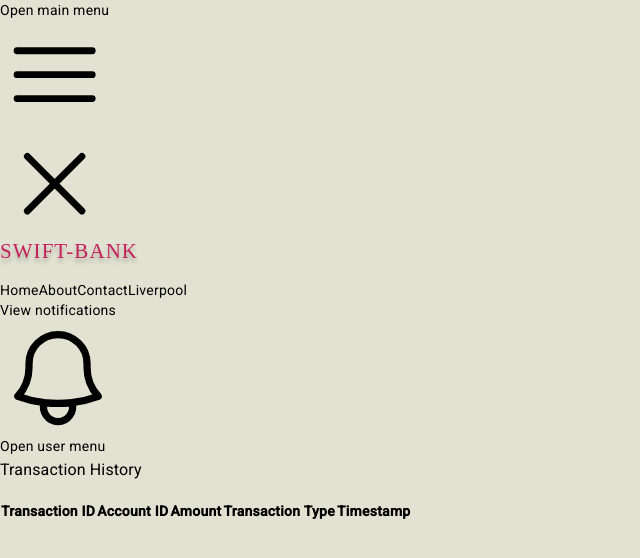
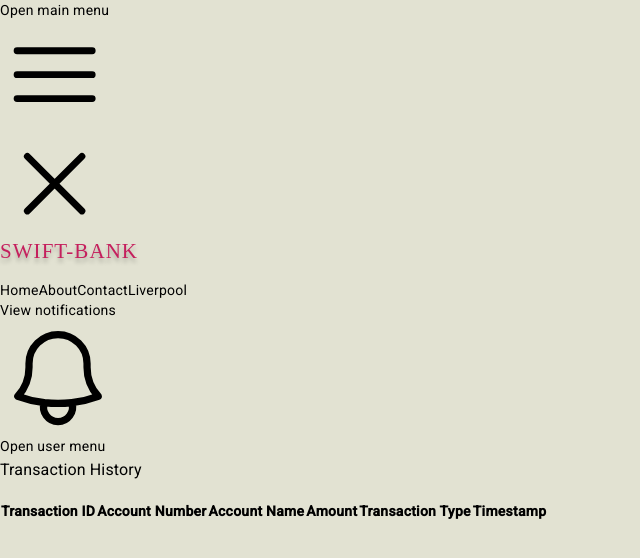
Before and after one commit to Adebayozz1994/Bank_App_Angular, an Angular app: page /transactionhistory in a window 1280 px wide. Shown: the top 558 px of the page, without its empty margins (0-640 px from the left). Built offline with nearby package versions, Linux system fonts and the light colour scheme.

Commit message:
new commit

```diff
--- a/src/app/profile/profile.component.html
+++ b/src/app/profile/profile.component.html
@@ -24,7 +24,8 @@
       <thead>
         <tr class="bg-gray-100 text-gray-700">
           <th class="border p-2 text-left">Transaction ID</th>
-          <th class="border p-2 text-left">Account ID</th>
+          <th class="border p-2 text-left">Account Number</th>
+          <th class="border p-2 text-left">Account Name</th>
           <th class="border p-2 text-left">Amount</th>
           <th class="border p-2 text-left">Transaction Type</th>
           <th class="border p-2 text-left">Timestamp</th>
@@ -33,12 +34,14 @@
       <tbody>
         <tr *ngFor="let transaction of transactionHistory" class="hover:bg-gray-50 transition">
           <td class="border p-2">{{ transaction.id }}</td>
-          <td class="border p-2">{{ transaction.account_id }}</td>
+          <td class="border p-2">{{ transaction.account_number }}</td>
+          <td class="border p-2">{{ transaction.account_name }}</td>
           <td class="border p-2">{{ transaction.amount | currency }}</td>
           <td class="border p-2">{{ transaction.transaction_type }}</td>
-          <td class="border p-2">{{ transaction.timestamp | date:'short' }}</td>
+          <td class="border p-2">{{ transaction.transaction_date }}</td>
         </tr>
       </tbody>
     </table>
   </div>
+
 </div>
--- a/src/app/transaction-history/transaction-history.component.html
+++ b/src/app/transaction-history/transaction-history.component.html
@@ -1,11 +1,11 @@
-
 <h3 class="text-lg font-bold mt-6 text-center md:text-left">Transaction History</h3>
 <div class="overflow-x-auto">
   <table class="mt-2 w-full border-collapse">
     <thead>
       <tr class="bg-gray-100 text-gray-700">
         <th class="border p-2 text-left">Transaction ID</th>
-        <th class="border p-2 text-left">Account ID</th>
+        <th class="border p-2 text-left">Account Number</th>
+        <th class="border p-2 text-left">Account Name</th>
         <th class="border p-2 text-left">Amount</th>
         <th class="border p-2 text-left">Transaction Type</th>
         <th class="border p-2 text-left">Timestamp</th>
@@ -14,7 +14,8 @@
     <tbody>
       <tr *ngFor="let transaction of transactionHistory" class="hover:bg-gray-50 transition">
         <td class="border p-2">{{ transaction.id }}</td>
-        <td class="border p-2">{{ transaction.account_id }}</td>
+        <td class="border p-2">{{ transaction.account_number }}</td>
+        <td class="border p-2">{{ transaction.account_name }}</td>
         <td class="border p-2">{{ transaction.amount | currency }}</td>
         <td class="border p-2">{{ transaction.transaction_type }}</td>
         <td class="border p-2">{{ transaction.transaction_date }}</td>
```
